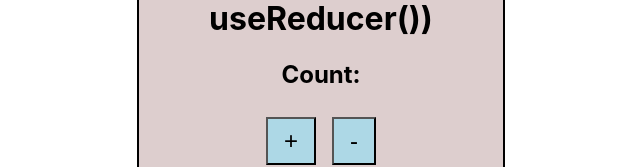
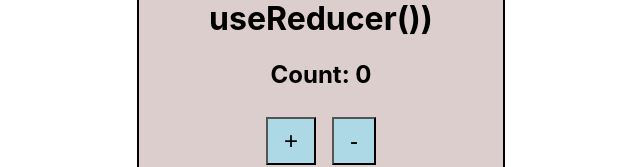
Before and after one commit to punsaraprathibha/gdse-70-rad-react-functional-component-counter-app, a React (Create React App) app: page / in a window 1280 px wide. Shown: the part 166-333 px from the top of the page, without its empty margins (319-959 px from the left). Built offline with nearby package versions, Linux system fonts and the light colour scheme.

Commit message:
Added latest changes

```diff
--- a/src/components/Counter/Counter.tsx
+++ b/src/components/Counter/Counter.tsx
@@ -1,16 +1,15 @@
 import './Counter.css';
 import {useReducer} from "react";
 import {Message} from "../Message/Message";
-import {counterSlice} from "../../slices/counterSlice";
 import {useDispatch, useSelector} from "react-redux";
-import {CounterState} from "../../store/store";
 import {decrement, increment} from "../../actions/counterActions";
+import {RootState} from "../../store/store";
 
 export function Counter() {
     const dispatch = useDispatch();
-    const count = useSelector((state: CounterState) => state.count);
-    const error = useSelector((state: CounterState) => state.error);
-
+    // const count = useSelector((state: CounterState) => state.count);
+    // const error = useSelector((state: CounterState) => state.error);
+    const {count, error} = useSelector((state: RootState) => state.counter); // Now you can update like this to catch the count and error
     return (
         <div className="counter">
             <h1>React Counter (Using useReducer())</h1>
```
